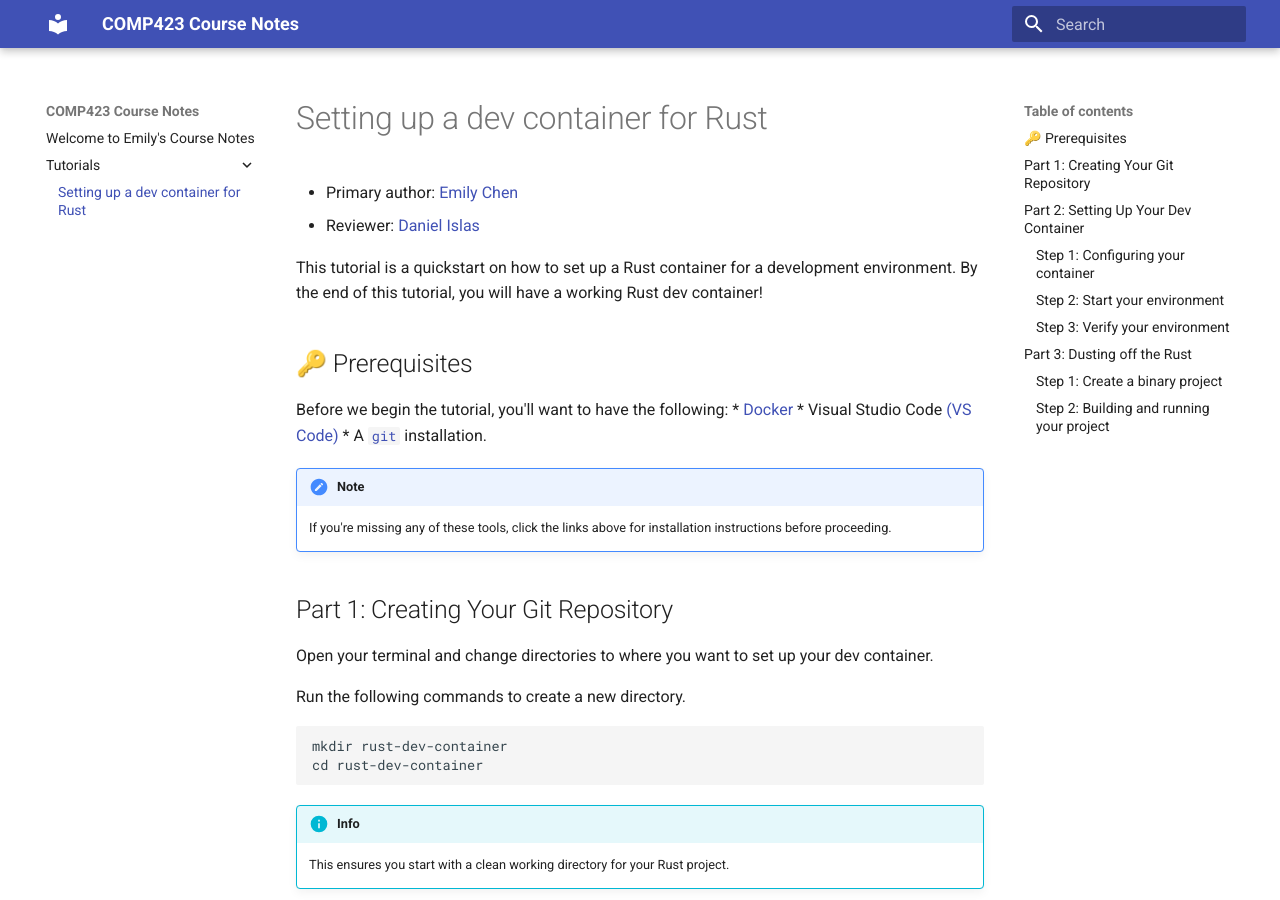
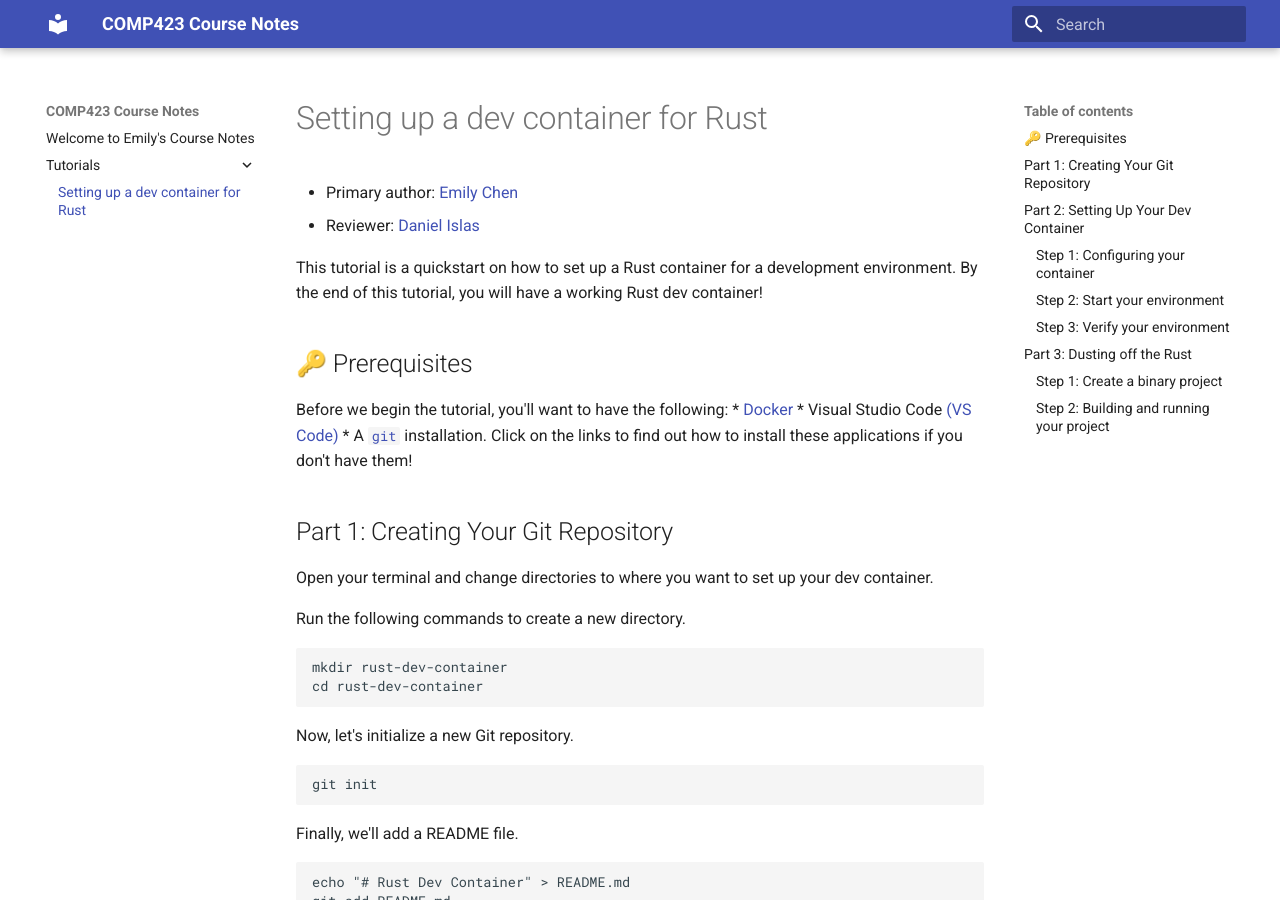
Before and after one commit to emsesc/comp423-course-notes, an MkDocs documentation site: the page built from docs/tutorials/rust-setup.md, in a window 1280 px wide and 900 px high. Built offline with MkDocs 1.6.1 and Material for MkDocs 9.7.7, drawn with Linux system fonts in a browser that asks for light colours; some of the changed text lies outside the part shown.

Commit message:
Revert "incorporate partner edits"
This reverts commit 2754f9e2de95b28902936e9deb1ad4412b9ece1f.

revert changes to tutorial

````diff
--- a/docs/tutorials/rust-setup.md
+++ b/docs/tutorials/rust-setup.md
@@ -10,9 +10,7 @@ Before we begin the tutorial, you'll want to have the following:
 * [Docker](https://docs.docker.com/engine/install/)
 * Visual Studio Code [(VS Code)](https://code.visualstudio.com/download)
 * A [`git`](https://git-scm.com/book/en/v2/Getting-Started-Installing-Git) installation.
-
-!!! Note
-    If you're missing any of these tools, click the links above for installation instructions before proceeding.
+Click on the links to find out how to install these applications if you don't have them!
 
 ## Part 1: Creating Your Git Repository
 Open your terminal and change directories to where you want to set up your dev container.
@@ -22,9 +20,6 @@ Run the following commands to create a new directory.
 mkdir rust-dev-container
 cd rust-dev-container
 ```
-
-!!! info
-     This ensures you start with a clean working directory for your Rust project.
 
 Now, let's initialize a new Git repository.
 ```
@@ -64,9 +59,6 @@ In your new directory that is currently being tracked by git, add the following
 3. Install the [Dev Containers VSCode Extension](https://marketplace.visualstudio.com/items?itemName=ms-vscode-remote.remote-containers)
 4. Open the command palette from the menu bar through **View > Command Palette.**
 5. Start building your dev container by entering the command `>Dev Containers: Open Dev Container`.
-
-!!! tip
-    Use the shortcut Ctrl+Shift+P (or Cmd+Shift+P on Mac) to quickly open the command palette.
 
 ### Step 3: Verify your environment
 Let's make sure the container is working as expected.
@@ -111,5 +103,4 @@ cargo run
 ```
 The difference between `cargo run` and `cargo build` is that `run` will compile and run the program in one command, whereas `cargo build` only compiles your code.
 
-!!! note
-    For more information about cargo, refer to [this documentation](https://doc.rust-lang.org/cargo/guide/creating-a-new-project.html)
+put in tooltip -> You can find more information about `cargo` in [this documentation](https://doc.rust-lang.org/cargo/guide/creating-a-new-project.html)!
--- a/mkdocs.yml
+++ b/mkdocs.yml
@@ -1,10 +1,3 @@
 site_name: COMP423 Course Notes
 theme:
   name: material
-
-markdown_extensions:
-  - admonition
-  - codehilite
-  - footnotes
-  - toc:
-      permalink: true
````
Also changed, not shown: 1 other file.
